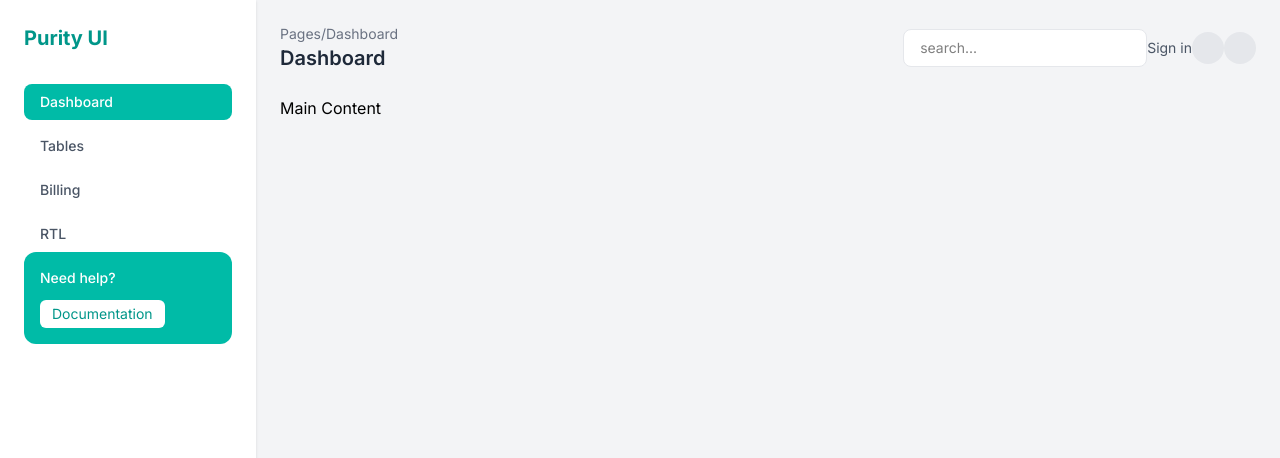
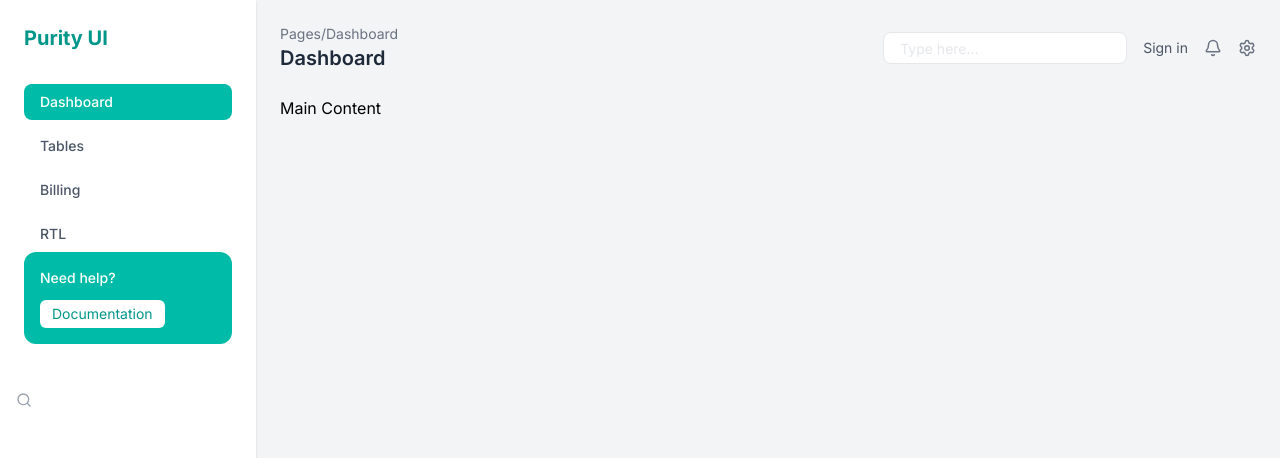
Before and after one commit to adewoletimothy/castech-landingpage, a Next.js app in the folder landing-page/: page / in a window 1280 px wide. Shown: the top 458 px of the page. Built offline with nearby package versions, Linux system fonts and the light colour scheme.

Commit message:
added icons for navbar

```diff
--- a/landing-page/app/components/layout/Navbar.tsx
+++ b/landing-page/app/components/layout/Navbar.tsx
@@ -1,6 +1,5 @@
 
-
-import React from 'react'
+import { Bell, Settings, Search } from "lucide-react"
 
 export default function Navbar () {
   return (
@@ -13,19 +12,21 @@ export default function Navbar () {
                 Dashboard
             </h2>
         </div>
-        <div className='flex items-center ap-4'>
+        <div className='flex items-center gap-4'>
+            <Search className='absolute left-4 top-1/2 transform -translate-y-1/2 text-gray-400'
+            size={16}
+            />
             <input
                 type="text"
-                placeholder='search...'
-                className='hidden md:block bg-white border border-gray-200 rounded-lg px-4 py-2
-                            text-sm focus:outline-none focus:ring-2 focus:ring-teal-500'
+                placeholder='Type here...'
+                className='hidden md:block h-8 placeholder-gray-200 bg-white border border-gray-200 rounded-lg px-4 py-2
+                            text-sm text-black focus:outline-none focus:ring-2 focus:ring-teal-500'
             />
-            <button className='text-sm text-gray-600 hover:text-gray-900'>
+            <button className='text-sm text-gray-600 cursor-pointer hover:text-gray-900'>
                 Sign in
             </button>
-            <div className='w-8 h-8 bg-gray-200 rounded-full'/>
-            <div className='w-8 h-8 bg-gray-200 rounded-full'/>
-
+            <Bell className="text-gray-500 cursor-pointer hover:text-gray-800" size={18}/>
+            <Settings className="text-gray-500 cursor-pointer hover:text-gray-800" size={18}/>
         </div>
 
     </div>
--- a/landing-page/package.json
+++ b/landing-page/package.json
@@ -15,6 +15,7 @@
     "autoprefixer": "10.4.24",
     "eslint": "9.39.3",
     "eslint-config-next": "16.1.6",
+    "lucide-react": "^0.575.0",
     "next": "16.1.6",
     "postcss": "8.5.6",
     "react": "19.2.4",
```
Also changed, not shown: 1 other file (tests, documents, lock files or other folders).
